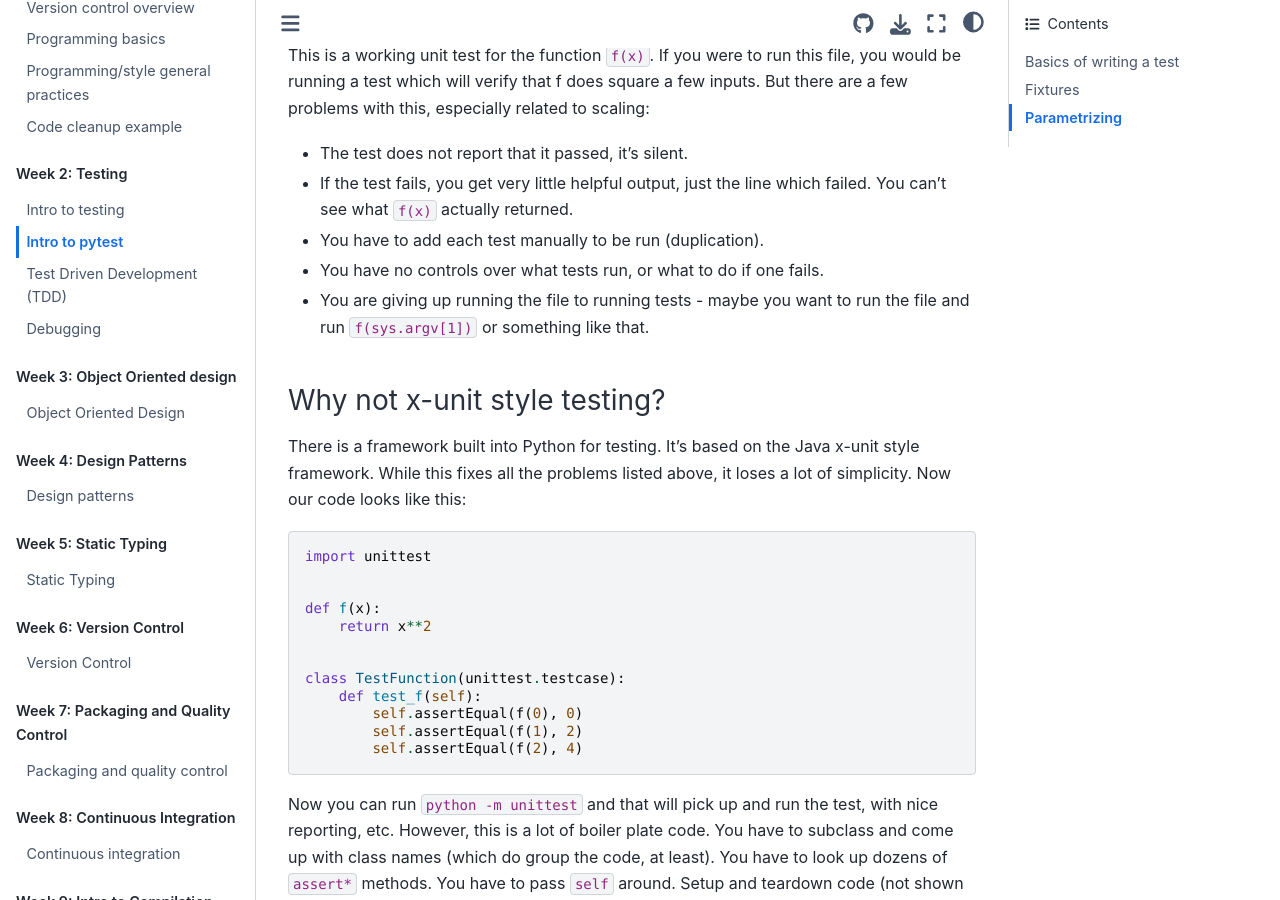
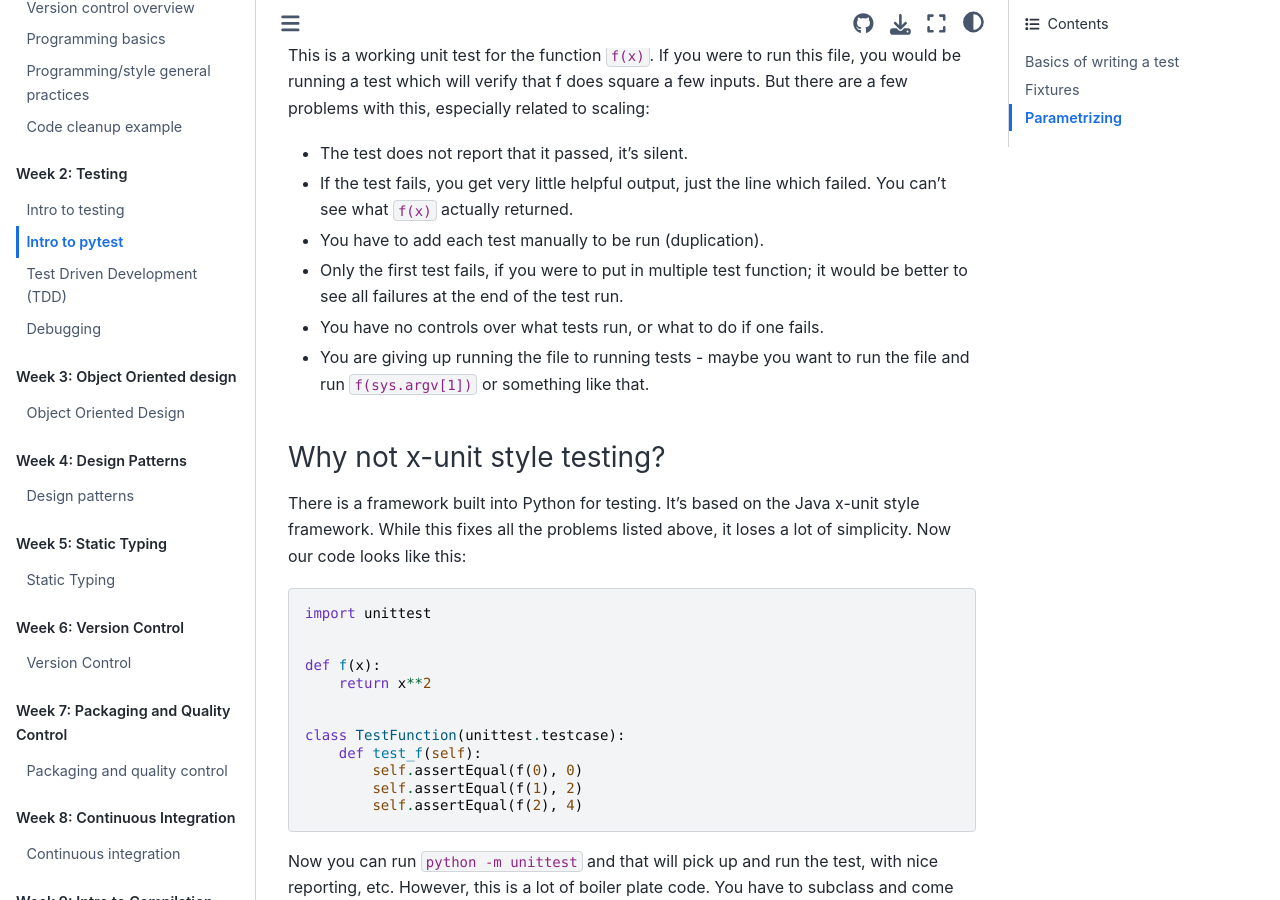
Before and after one commit to se-for-sci/se-for-sci.github.io, a Jupyter Book: the page built from content/week2/pytest.md, in a window 1280 px wide and 900 px high, scrolled down 581 px. Built offline with Jupyter Book 1.0.4 settings and Sphinx 7.4.7 and the Sphinx Book theme 1.1.4, drawn with Linux system fonts in a browser that asks for light colours.

Commit message:
fix: some additions from class today
Signed-off-by: Henry Schreiner <henryschreineriii@gmail.com>

```diff
--- a/content/week2/pytest.md
+++ b/content/week2/pytest.md
@@ -30,6 +30,8 @@ inputs. But there are a few problems with this, especially related to scaling:
 - If the test fails, you get very little helpful output, just the line which
   failed. You can't see what `f(x)` actually returned.
 - You have to add each test manually to be run (duplication).
+- Only the first test fails, if you were to put in multiple test function; it
+  would be better to see all failures at the end of the test run.
 - You have no controls over what tests run, or what to do if one fails.
 - You are giving up running the file to running tests - maybe you want to run
   the file and run `f(sys.argv[1])` or something like that.
```
Also changed, not shown: content/week1/cleanup_bessel.ipynb.
